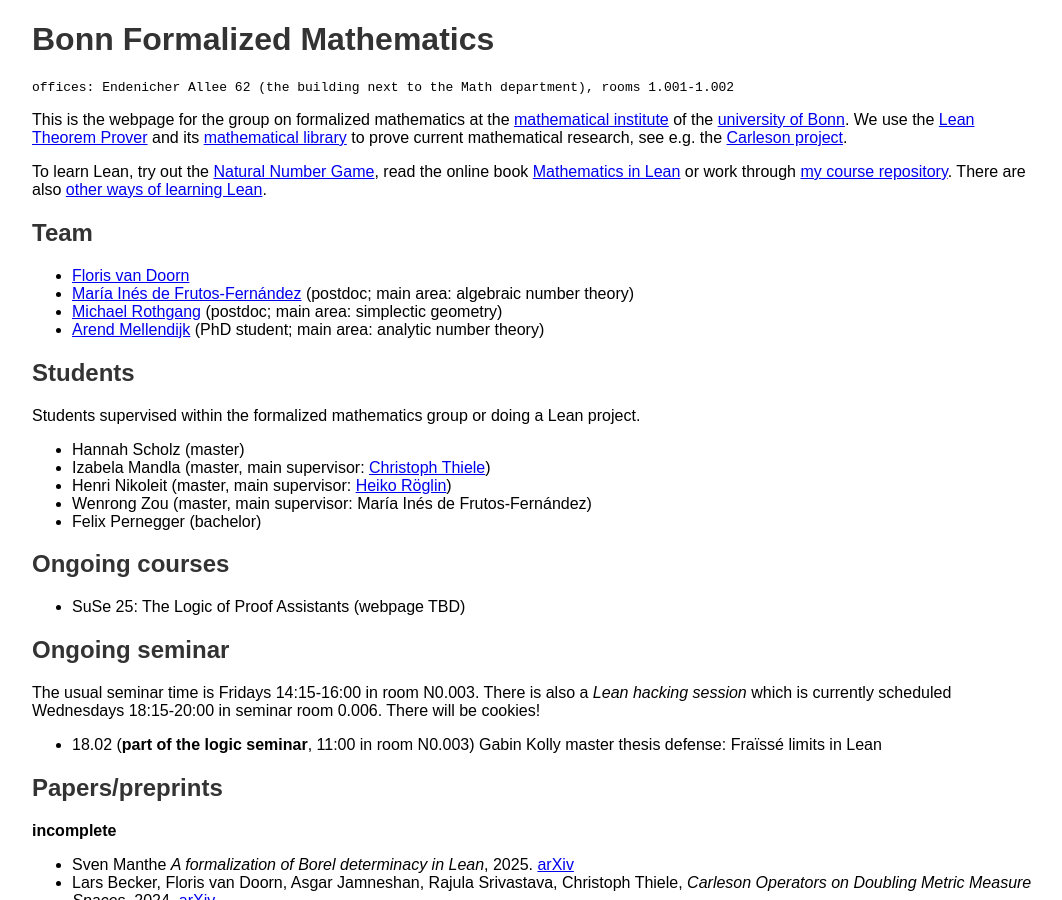
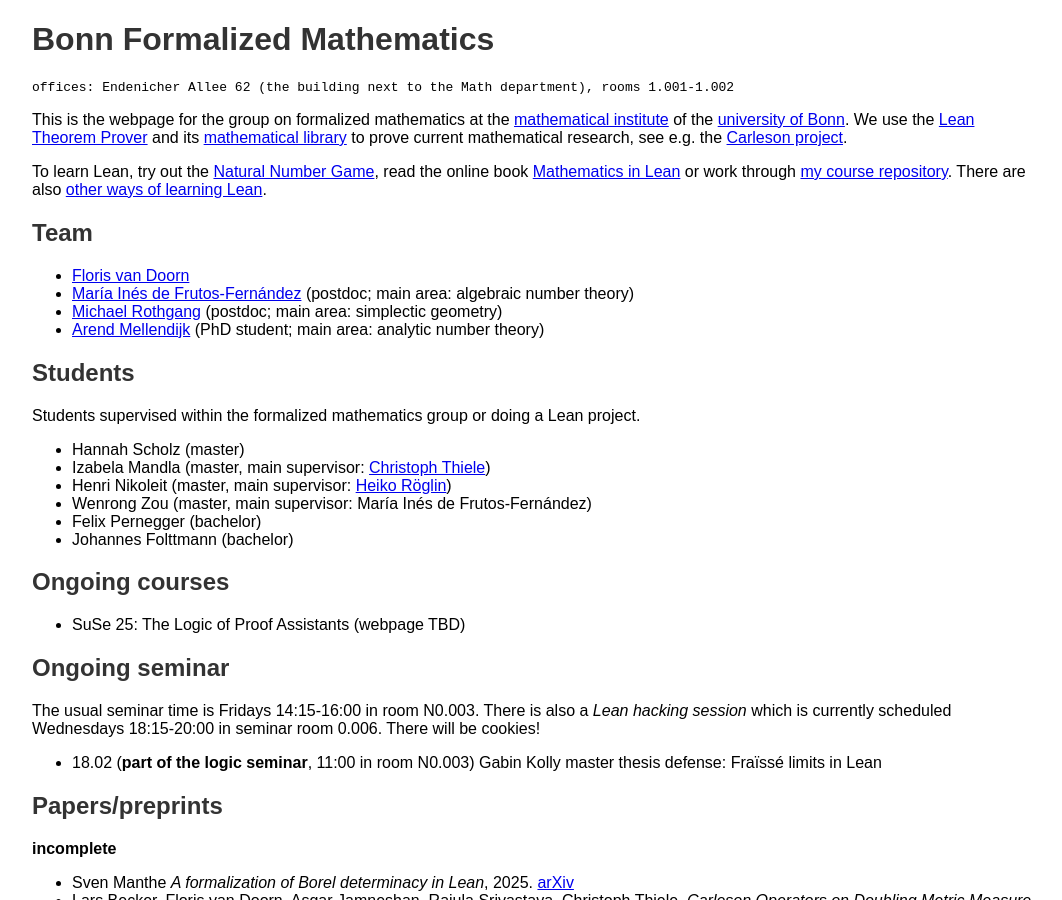
Before and after one commit to fpvandoorn/fpvandoorn.github.io, a Jekyll site: the page built from formalized-mathematics.md, in a window 1280 px wide and 900 px high. Shown: the whole window, without its empty margins (108-1170 px from the left). Built offline with Jekyll 4.4.1, drawn with Linux system fonts in a browser that asks for light colours; our own code applies the rules of GitHub Pages for plain Markdown files.

Commit message:
add Johannes

```diff
--- a/formalized-mathematics.md
+++ b/formalized-mathematics.md
@@ -29,7 +29,7 @@
 * Henri Nikoleit (master, main supervisor: [Heiko Röglin](http://roeglin.org/))
 * Wenrong Zou (master, main supervisor: María Inés de Frutos-Fernández)
 * Felix Pernegger (bachelor)
-<!-- * Johannes Folttmann (bachelor) -->
+* Johannes Folttmann (bachelor)
 
 ## Ongoing courses
 
```
